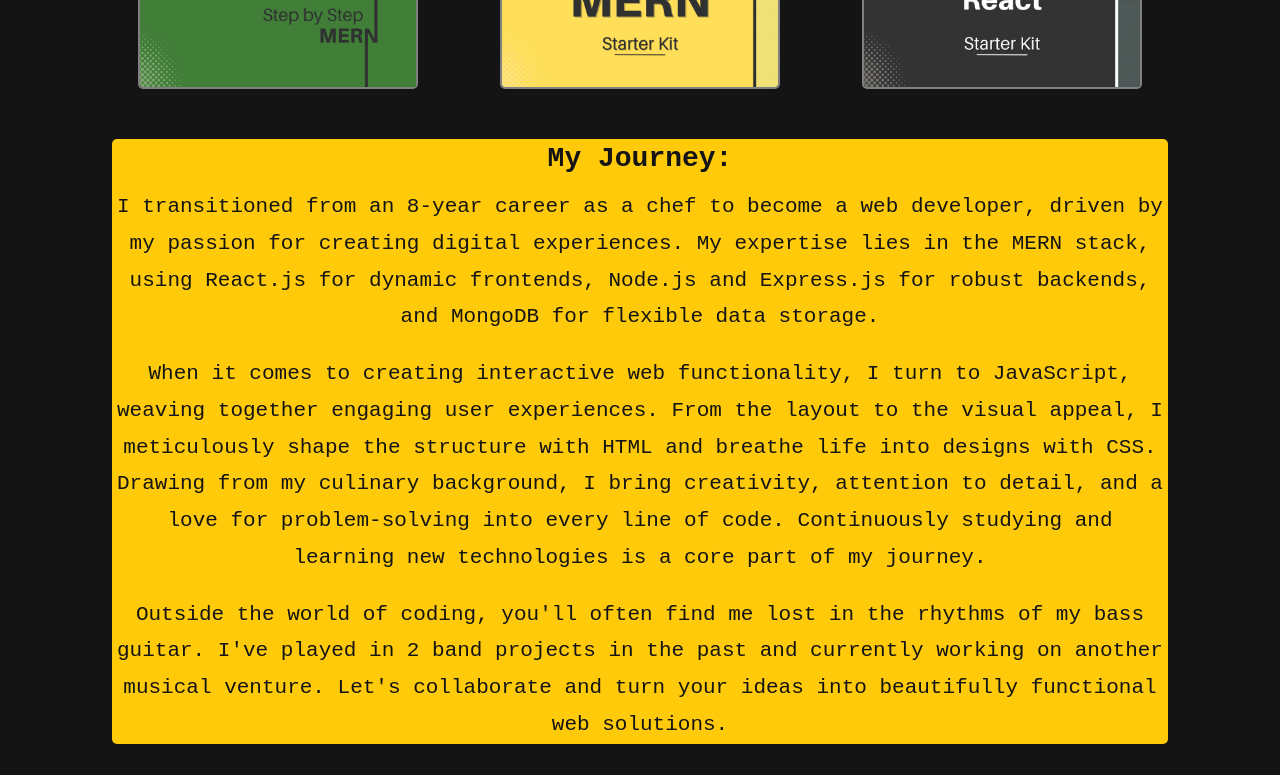
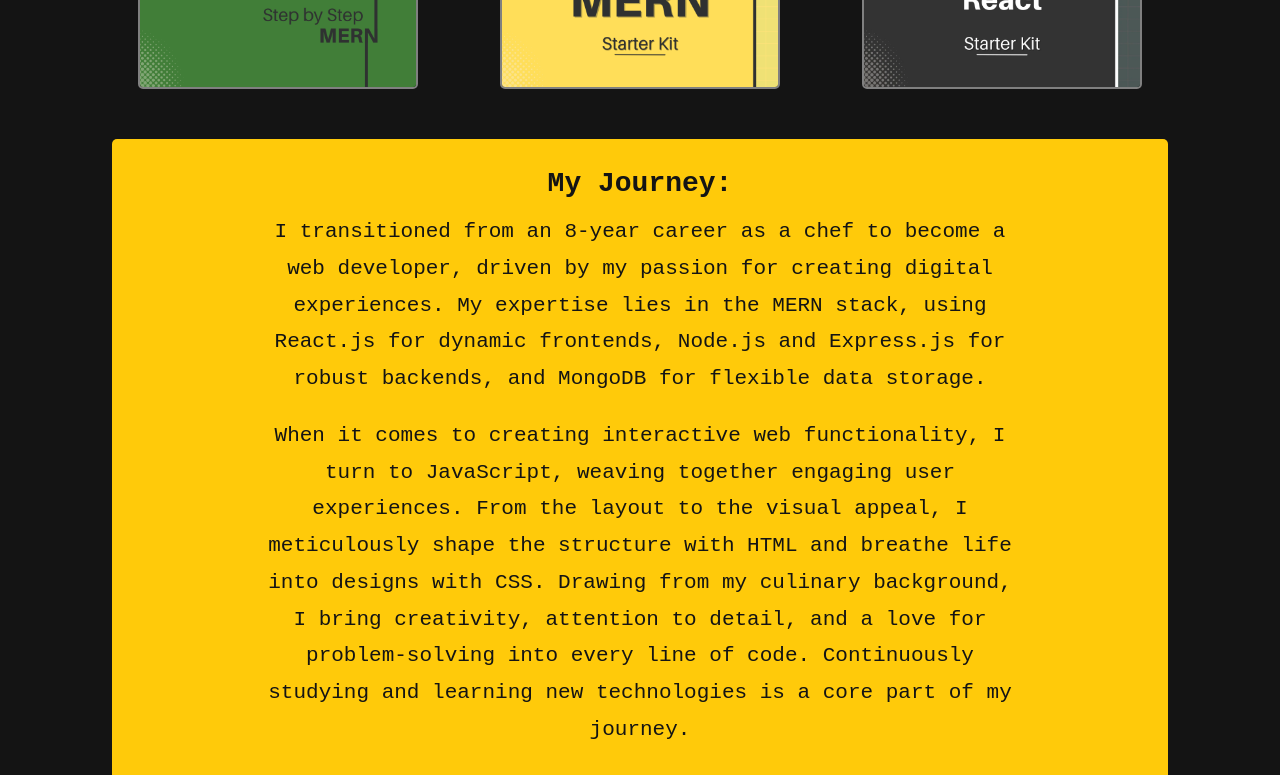
Before and after one commit to Cmbs86/cmbs86-portfolio, a React (Vite) app: page / in a window 1280 px wide. Shown: the part 3360-4135 px from the top of the page. Built offline with nearby package versions, Linux system fonts and the light colour scheme; a web font is replaced by a local one.

Commit message:
final UI/UX about me

```diff
--- a/src/App.css
+++ b/src/App.css
@@ -171,11 +171,12 @@ a {
   margin-bottom: 50px;
 }
 
+
+
 .about_me {
-  font-size: 1.5rem;
-  line-height: 1.45;
-  text-align: center;
-  margin: 0 auto;
+
+  display: flex;
+  flex-direction: column;
   margin-bottom: 50px;
   background-color: var(--main-bg-color);
   border-radius: 5px;
@@ -184,6 +185,18 @@ a {
   p {
     color: var(--font-color-two);
   }
+}
+
+.about_me_text{
+  font-size: 1.5rem;
+  padding: 25px;
+  line-height: 1.45;
+  text-align: center;
+  font-family: var(--font-nav-header);
+  color: var(--font-color-three);
+  max-width: 800px;
+  margin: 0 auto;
+
 }
 
 @media (max-width: 508px) {
@@ -205,6 +218,8 @@ a {
     justify-content: center;
     flex-wrap: wrap;
   }
+
+
 }
 
 @media (min-width: 509px) {
--- a/src/components/Main.jsx
+++ b/src/components/Main.jsx
@@ -172,7 +172,7 @@ function Main() {
         </section>
 
         <section className="about_me">
-          <div></div>
+          <div className="about_me_text">
           <h3>My Journey:</h3>
           <p>
             I transitioned from an 8-year career as a chef to become a web
@@ -196,6 +196,7 @@ function Main() {
             currently working on another musical venture. Let's collaborate and
             turn your ideas into beautifully functional web solutions.
           </p>
+          </div>
         </section>
 
         <h3>
```
